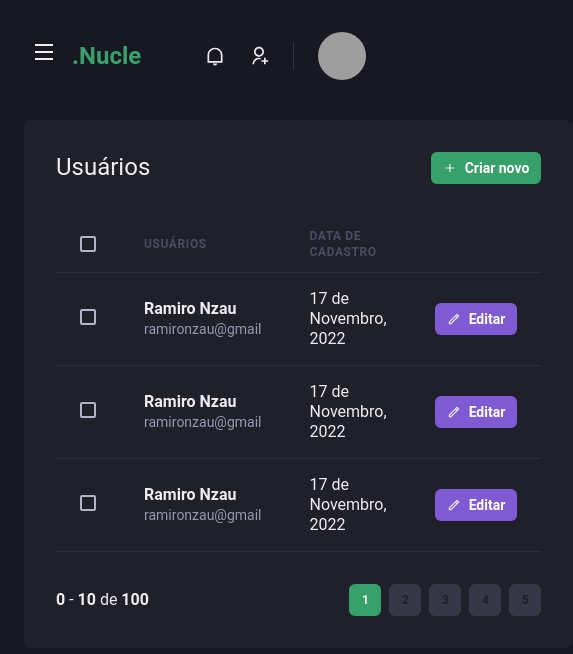
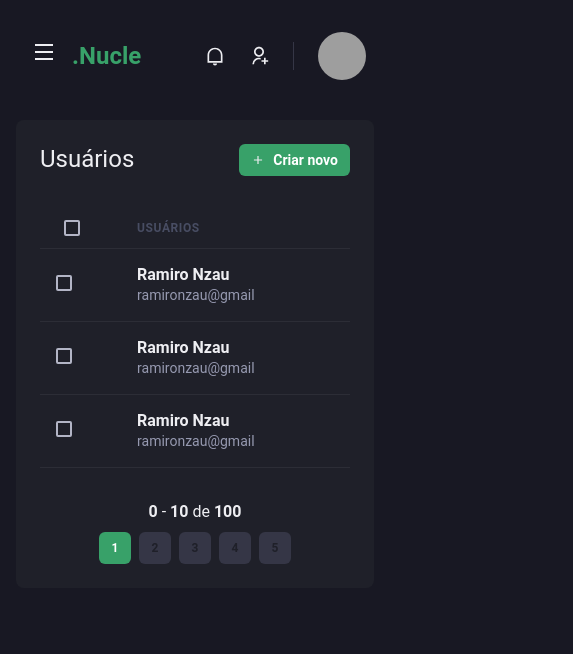
Before and after one commit to Ramiro-Rfn/nucle, a Next.js app: page /users in a window 390 px wide. Shown: the top 654 px of the page, 573 px wide, since content can reach past the window. Built offline with nearby package versions, Linux system fonts and the light colour scheme; grey boxes are pictures that could not be loaded.

Commit message:
making the user list be responsive

```diff
--- a/src/components/Pagination/index.tsx
+++ b/src/components/Pagination/index.tsx
@@ -1,19 +1,19 @@
-import { Box, HStack } from "@chakra-ui/react";
+import { Box, Stack } from "@chakra-ui/react";
 import { PaginationItem } from "./PaginationItem";
 
 export function Pagination() {
     return (
-        <HStack mt='8' justify='space-between' align='center'>
+        <Stack mt='8' direction={['column', 'row']} justify='space-between' align='center'>
             <Box>
                 <strong>0</strong> - <strong>10</strong> de <strong>100</strong>
             </Box>
-            <HStack >
+            <Stack direction='row'>
                 <PaginationItem isCurrent number={1}/>
                 <PaginationItem  number={2}/>
                 <PaginationItem  number={3}/>
                 <PaginationItem  number={4}/>
                 <PaginationItem  number={5}/>
-            </HStack>
-        </HStack>
+            </Stack>
+        </Stack>
     )
 }
--- a/src/pages/users/index.tsx
+++ b/src/pages/users/index.tsx
@@ -1,18 +1,23 @@
-import { Box, Button, Checkbox, Flex, Heading, Icon, Table, Tbody, Td, Text, Th, Thead, Tr } from "@chakra-ui/react";
+import { Box, Button, Checkbox, Flex, Heading, Icon, Table, Tbody, Td, Text, Th, Thead, Tr, useBreakpointValue } from "@chakra-ui/react";
 import { RiAddLine, RiPencilLine } from "react-icons/ri";
 import { Header } from "../../components/Header";
 import { Pagination } from "../../components/Pagination";
 import { Sidebar } from "../../components/Sidebar";
 
 export default function UsersList() {
+    const isWideVersion = useBreakpointValue({
+        base: false,
+        lg: true
+    });
+
     return (
         <Box>
             <Header />
 
-            <Flex w='100%' my='6' maxW={1480} mx='auto' px='6'>
+            <Flex w='100%' my='6' maxW={1480} mx='auto' px={['4', '4','6']}>
                 <Sidebar/>
 
-                <Box flex='1' borderRadius={8} bg='gray.800' p='8'>
+                <Box flex='1' borderRadius={8} bg='gray.800' p={['6', '8']}>
                     <Flex mb='8' justify='space-between' align='center'>
                         <Heading size='lg' fontWeight='normal'>Usuários</Heading>
 
@@ -35,7 +40,7 @@ export default function UsersList() {
                                 </Th>
 
                                 <Th>Usuários</Th>
-                                <Th>Data de cadastro</Th>
+                                {isWideVersion && <Th>Data de cadastro</Th>}
                                 <Th w='8'></Th>
                             </Tr>
                         </Thead>
@@ -44,7 +49,7 @@ export default function UsersList() {
                             {[1,2,3].map(()=>{
                                 return(
                                     <Tr>
-                                        <Td px='6'>
+                                        <Td px={['4','4','6']}>
                                             <Checkbox colorScheme='green'/>
                                         </Td>
 
@@ -55,18 +60,18 @@ export default function UsersList() {
                                             </Box>
                                         </Td>
 
-                                        <Td>17 de Novembro, 2022</Td>
+                                        {isWideVersion && <Td>17 de Novembro, 2022</Td>}
 
                                         <Td>
-                                            <Button
+                                            {isWideVersion && <Button
                                                 as='a'
                                                 size='sm'
                                                 fontSize='sm'
                                                 colorScheme='purple'
                                                 leftIcon={<Icon as={RiPencilLine}/>}
                                             >
-                                                Editar
-                                            </Button>
+                                                { isWideVersion && 'Editar'}
+                                            </Button>}
                                         </Td>
                                     </Tr>
                             )})}
```
